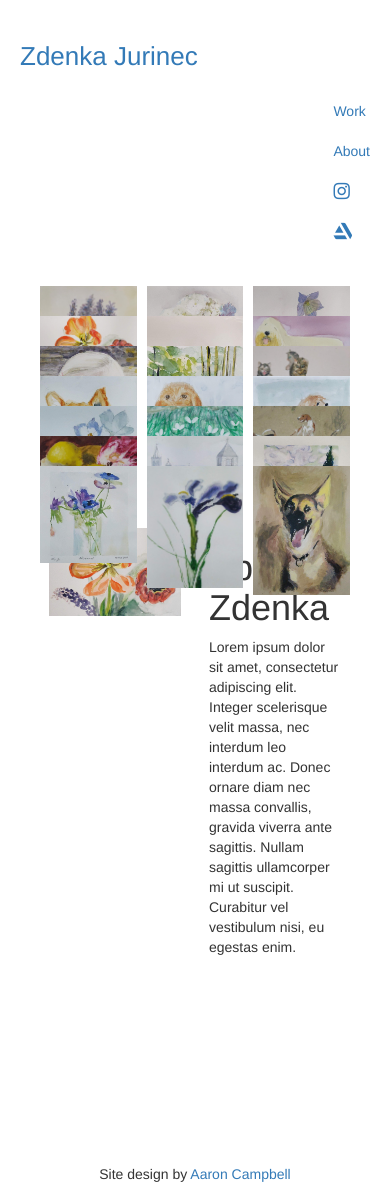
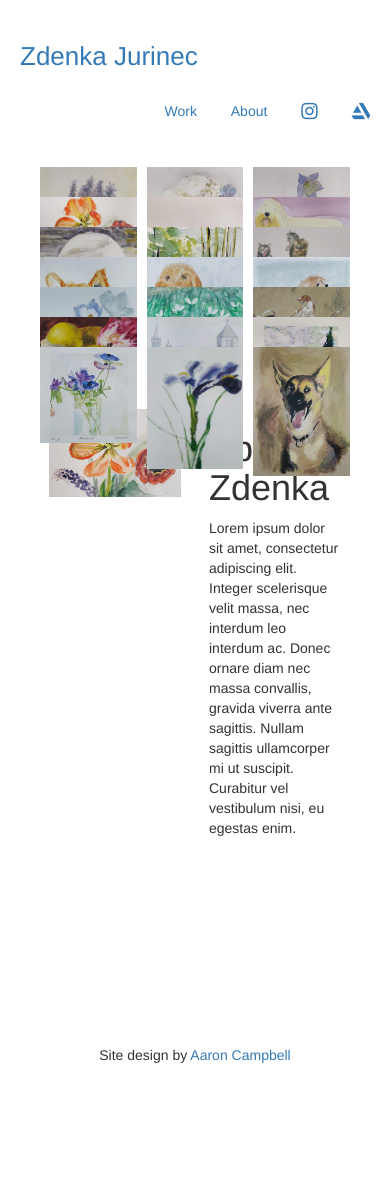
Before and after one commit to DaNrd/zdenkaJurinec, a Jekyll site: the page built from index.html, in a window 390 px wide. Built offline with Jekyll 4.4.1, drawn with Linux system fonts in a browser that asks for light colours; nearby versions of some CDN libraries; after the commit the page ends 1075 px from its top, so only the background shows below that.

Commit message:
fixed navbar

```diff
--- a/_config.yml
+++ b/_config.yml
@@ -1,43 +1,8 @@
-# Welcome to Jekyll!
-#
-# This config file is meant for settings that affect your whole blog, values
-# which you are expected to set up once and rarely edit after that. If you find
-# yourself editing this file very often, consider using Jekyll's data files
-# feature for the data you need to update frequently.
-#
-# For technical reasons, this file is *NOT* reloaded automatically when you use
-# 'bundle exec jekyll serve'. If you change this file, please restart the server process.
-
-# Site settings
-# These are used to personalize your new site. If you look in the HTML files,
-# you will see them accessed via {{ site.title }}, {{ site.email }}, and so on.
-# You can create any custom variable you would like, and they will be accessible
-# in the templates via {{ site.myvariable }}.
-title: Your awesome title
-email: your-email@example.com
+title: Zdenka Jurinec
 description: >- # this means to ignore newlines until "baseurl:"
-  Write an awesome description for your new site here. You can edit this
-  line in _config.yml. It will appear in your document head meta (for
-  Google search results) and in your feed.xml site description.
 baseurl: "" # the subpath of your site, e.g. /blog
-url: "" # the base hostname & protocol for your site, e.g. http://example.com
-twitter_username: jekyllrb
-github_username:  jekyll
-
 # Build settings
 markdown: kramdown
 theme: minima
 plugins:
   - jekyll-feed
-
-# Exclude from processing.
-# The following items will not be processed, by default. Create a custom list
-# to override the default setting.
-# exclude:
-#   - Gemfile
-#   - Gemfile.lock
-#   - node_modules
-#   - vendor/bundle/
-#   - vendor/cache/
-#   - vendor/gems/
-#   - vendor/ruby/
--- a/_sass/global.scss
+++ b/_sass/global.scss
@@ -1,5 +1,10 @@
 html {
   scroll-behavior: smooth;
+}
+@media screen and (max-width: 450px) {
+.right {
+  float: left;
+}
 }
 .content {
 	max-width: 860px;
@@ -9,9 +14,19 @@
 }
 .topNav {
   max-width: 860px;
+  width: auto;
 	margin: 0 auto;
 	padding: 2em 2.5em;
   padding-bottom: 0;
+}
+.nav>li>a {
+  display: inline-block;
+}
+.nav>li {
+  display: inline-block;
+}
+.navbar-nav {
+  display: inline-block;
 }
 .title {
   font-size: 2.6rem;
```
